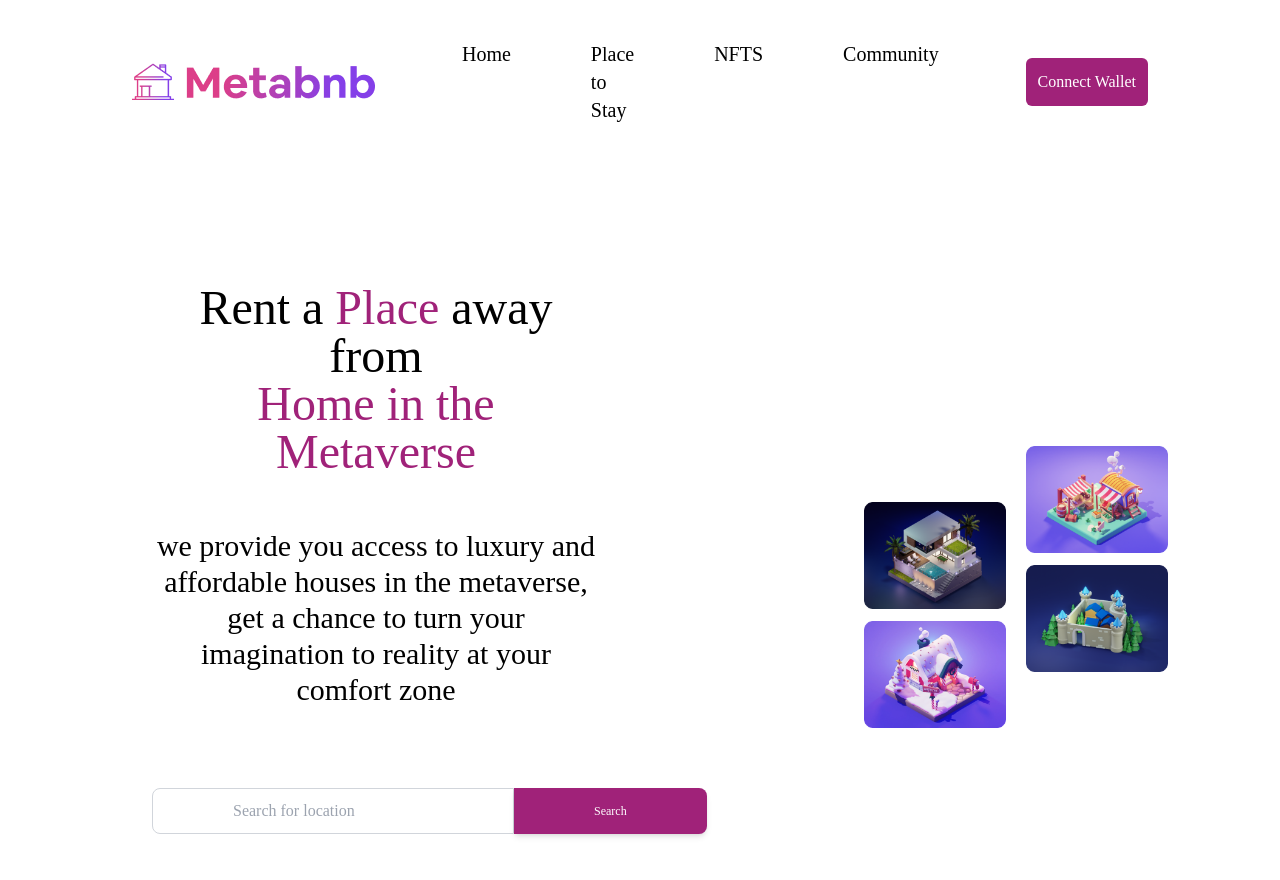
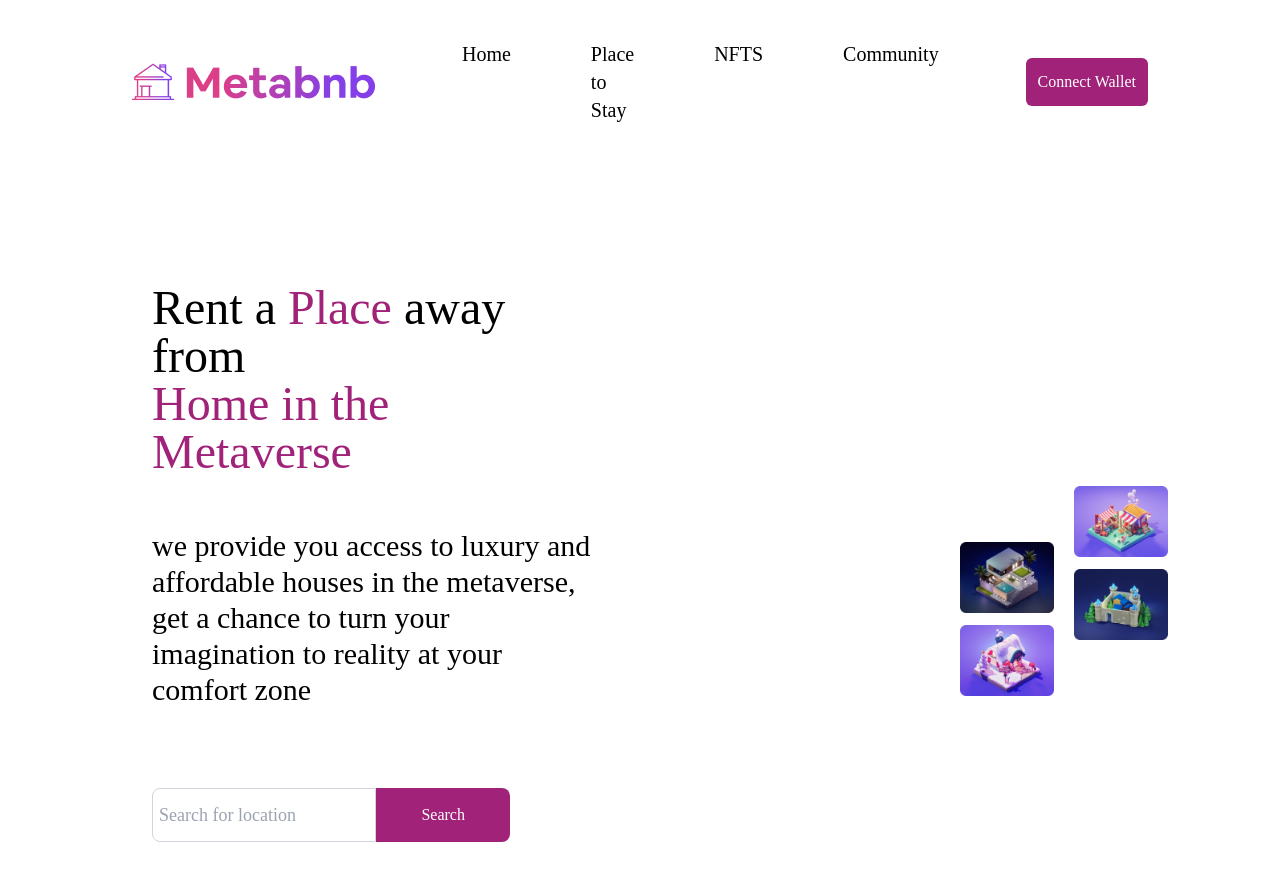
Before and after one commit to himarnoel/Zuri-stage-3, a React (Vite) app: page / in a window 1280 px wide. Built offline with nearby package versions, Linux system fonts and the light colour scheme; a web font is replaced by a local one.

Commit message:
starting tape

```diff
--- a/src/App.jsx
+++ b/src/App.jsx
@@ -3,12 +3,14 @@ import { useState } from "react";
 import "./App.css";
 import Nav from "./components/Nav";
 import Hero from "./components/Hero";
+import Tape from './components/Tape';
 
 function App() {
   return (
     <div className="lg:px-28">
       <Nav />
       <Hero />
+      <Tape/>
     </div>
   );
 }
--- a/src/components/Hero.jsx
+++ b/src/components/Hero.jsx
@@ -6,49 +6,47 @@ import img4 from "../assets/image4.png";
 const Hero = () => {
   return (
     <div>
-      <div className="w-full grid lg:grid-cols-2  text-black mt-20  justify-between">
+      <div className="w-full grid lg:grid-cols-2   text-black lg:mt-20  mt-10 justify-between">
         <div className="p-10">
-          <p className="text-5xl mb-3 text-center">
+          <p className="text-5xl mb-3 text-center lg:text-left">
             Rent a <a className="text-[#A02279]">Place</a> away from
             <br />
             <a className="text-[#A02279]">Home in the Metaverse</a>
           </p>
-          <p className="lg:pt-10 lg:text-3xl text-center text-2xl  ">
+          <p className="lg:pt-10 lg:text-3xl text-center text-2xl lg:text-left ">
             we provide you access to luxury and affordable houses in the
             metaverse, get a chance to turn your imagination to reality at your
             comfort zone
           </p>
-          <div class="flex mt-20 ">
-          <input
-              type="search"
-              className=" rounded-l-lg lg:px-20 lg:py-2.5   py-1.2 text-base font-normal text-gray-700 bg-white  border border-solid border-gray-300 "
+          <div className="flex lg:mt-20  mt-16 ">
+            <input
+              type="text"
               placeholder="Search for location"
               aria-label="Search"
+              type="search"
+              className=" lg:w-[50%] lg:py-3 px-1.5 w-48 bg-white rounded-l-lg border border-solid text-sm lg:text-lg border-gray-300 "
             />
-            <button
-              className="btn lg:px-20 lg:py-2.5  px-1.5 py-2 rounded-r-lg bg-[#A02279] text-white font-medium text-xs  shadow-md "
-              type="button"
-            >
+            <button className="lg:w-[30%]  w-20 rounded-r-lg text-white  bg-[#A02279]   ">
               Search
             </button>
           </div>
         </div>
-        <div className="flex flex-row items-center  lg:ml-56 mx-auto">
+        <div className="flex flex-row items-center  lg:ml-80 mx-auto">
           <div className="flex flex-col mr-5 mt-28">
             <img
               src={img1}
               alt=""
-              className="object-contain w-32 lg:w-60 mb-3"
+              className="object-contain w-36 lg:w-60 mb-3"
             />
-            <img src={img4} alt="" className="object-contain w-32 lg:w-60" />
+            <img src={img4} alt="" className="object-contain w-36 lg:w-60" />
           </div>
           <div className="flex flex-col ">
             <img
               src={img3}
               alt=""
-              className="object-contain w-32 lg:w-60 mb-3"
+              className="object-contain w-36 lg:w-60 mb-3"
             />
-            <img src={img2} alt="" className="object-contain w-32 lg:w-60" />
+            <img src={img2} alt="" className="object-contain w-36 lg:w-60" />
           </div>
         </div>
       </div>
--- /dev/null
+++ b/src/components/Tape.jsx
@@ -0,0 +1,9 @@
+import React from 'react'
+
+const Tape = () => {
+  return (
+    <div className="flex justify-around w-full"></div>
+  )
+}
+
+export default Tape
```
